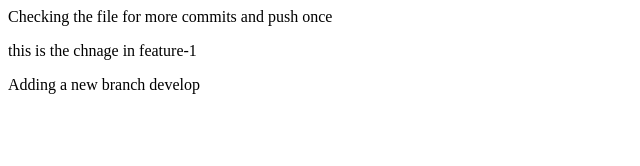
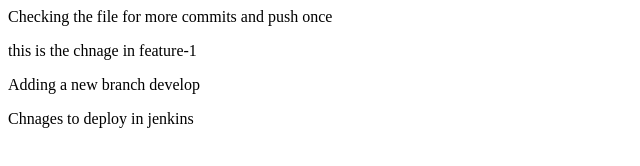
Before and after one commit to Sneha2125/repo4, a plain HTML site: page index.html in a window 1280 px wide. Shown: the whole page, without its empty margins (0-640 px from the left). Drawn offline with Linux system fonts and the light colour scheme.

Commit message:
Develop new Commits

```diff
--- a/index.html
+++ b/index.html
@@ -4,6 +4,7 @@
 		<p> Checking the file for more commits and push once</p>
 		<p>this is the chnage in feature-1</p>
 		<p> Adding a new branch develop</p>
+		<p> Chnages to deploy in jenkins</p>
 
 	</body>
 </html>
```
Also changed, not shown: opera.txt (added).
